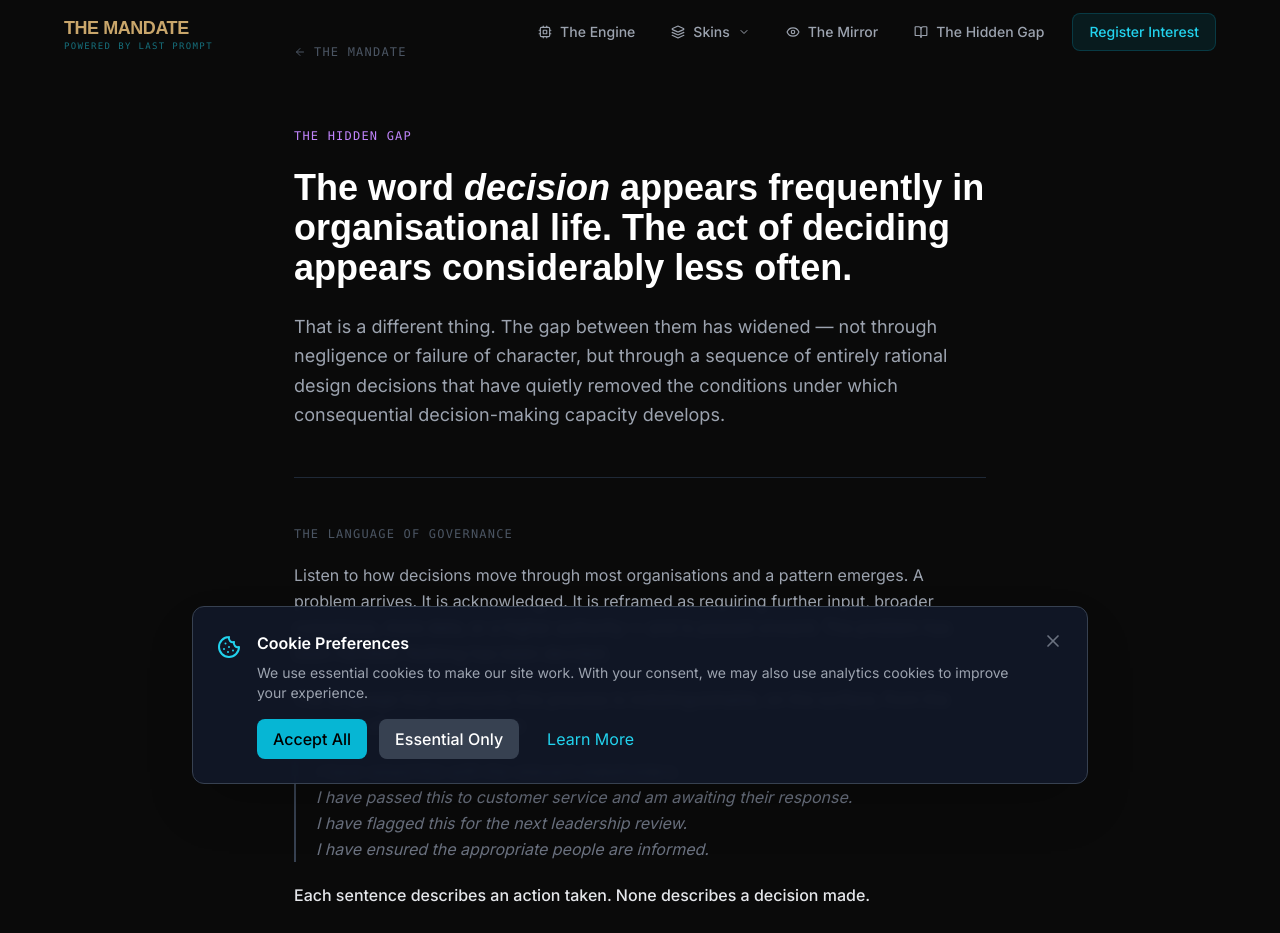
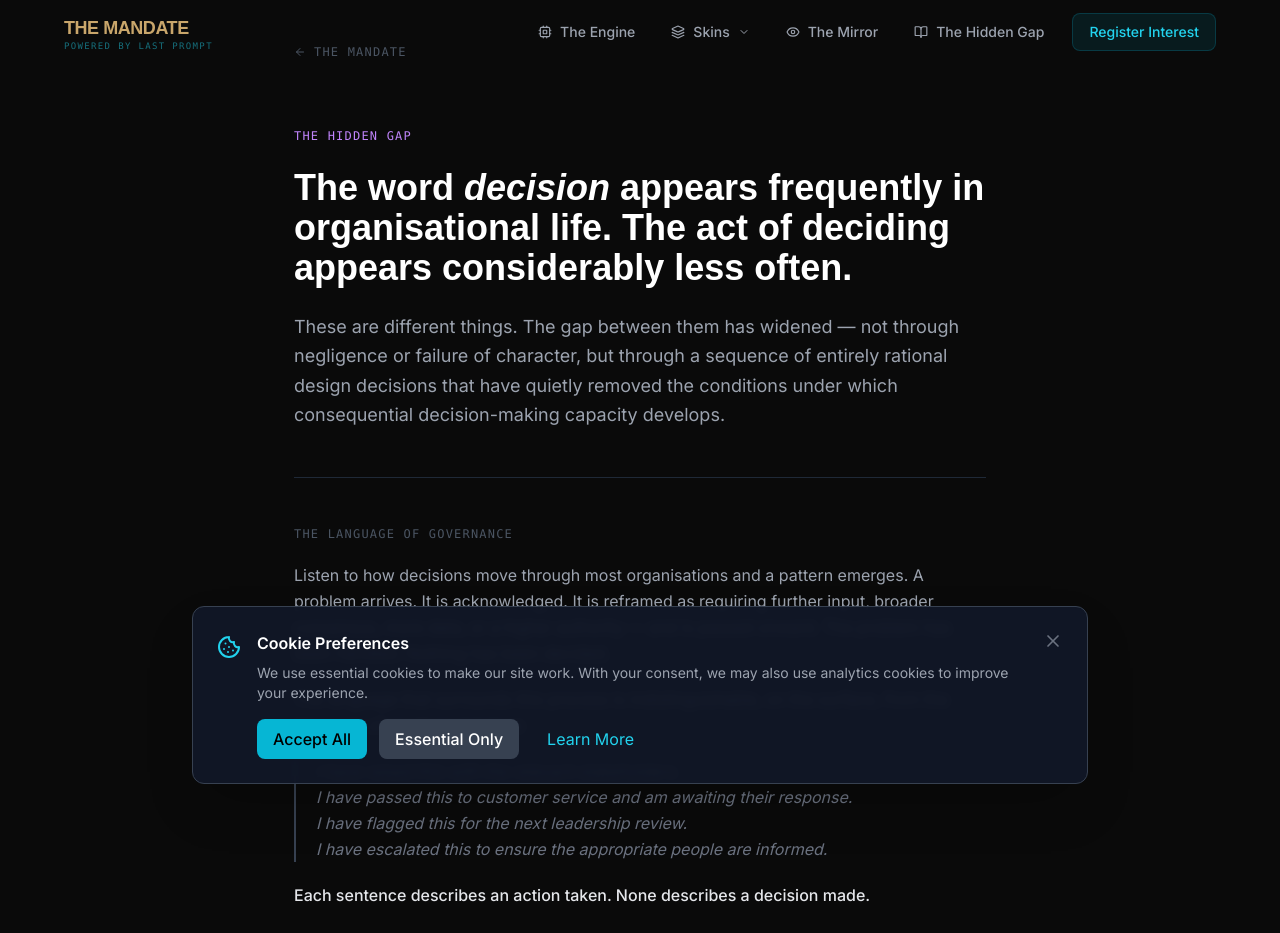
Before and after one commit to thriveuniverse/lastprompt2, a Next.js app: page /the-hidden-gap in a window 1280 px wide. Shown: the top 933 px of the page. Built offline with nearby package versions, Linux system fonts and the light colour scheme; a web font is replaced by a local one.

Commit message:
hidden gap updated

```diff
--- a/app/the-hidden-gap/page.tsx
+++ b/app/the-hidden-gap/page.tsx
@@ -43,7 +43,7 @@ export default function HiddenGapPage() {
             transition={{ duration: 0.7, delay: 0.4 }}
             className="text-gray-400 text-lg leading-relaxed"
           >
-            That is a different thing. The gap between them has widened — not through
+            These are different things. The gap between them has widened — not through
             negligence or failure of character, but through a sequence of entirely rational
             design decisions that have quietly removed the conditions under which consequential
             decision-making capacity develops.
@@ -75,7 +75,7 @@ export default function HiddenGapPage() {
                 I have raised this with the relevant stakeholders.<br />
                 I have passed this to customer service and am awaiting their response.<br />
                 I have flagged this for the next leadership review.<br />
-                I have ensured the appropriate people are informed.
+                I have escalated this to ensure the appropriate people are informed.
               </p>
             </blockquote>
             <p className="leading-relaxed text-gray-200 font-medium">
```
